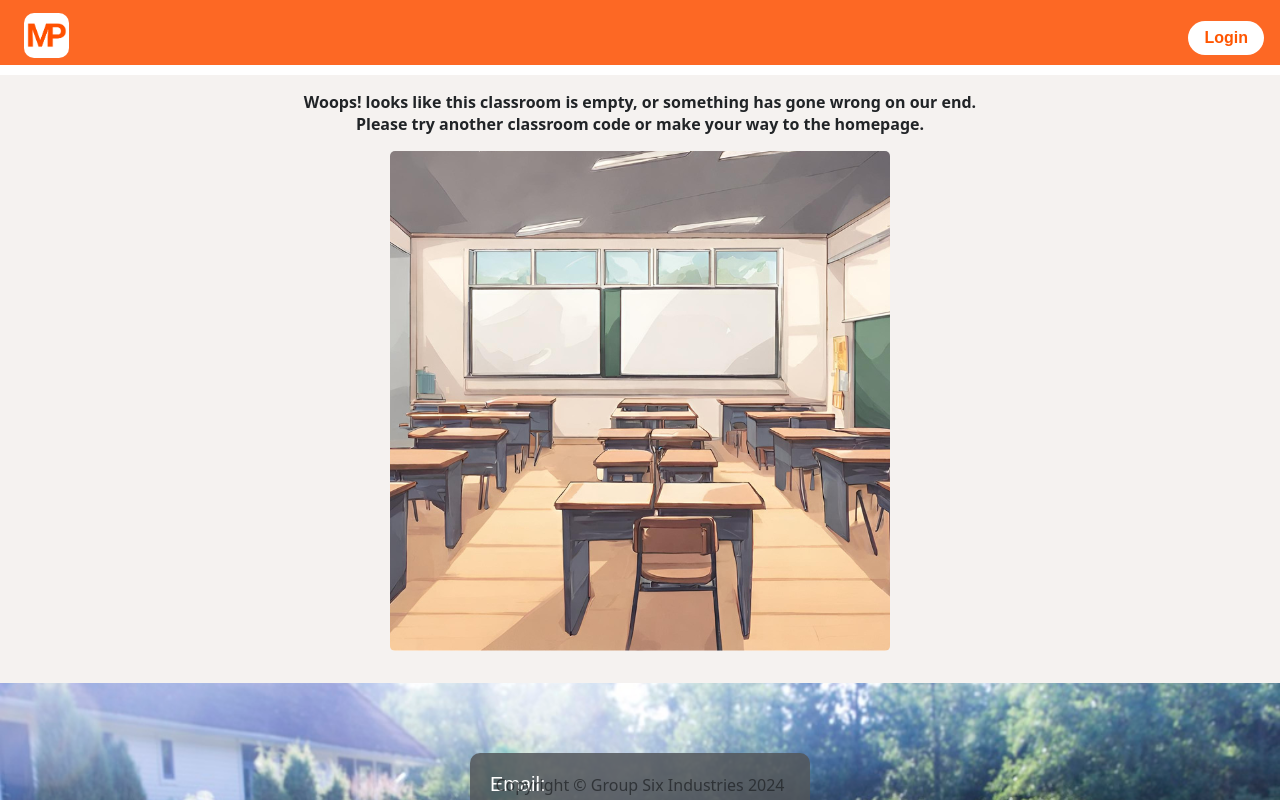
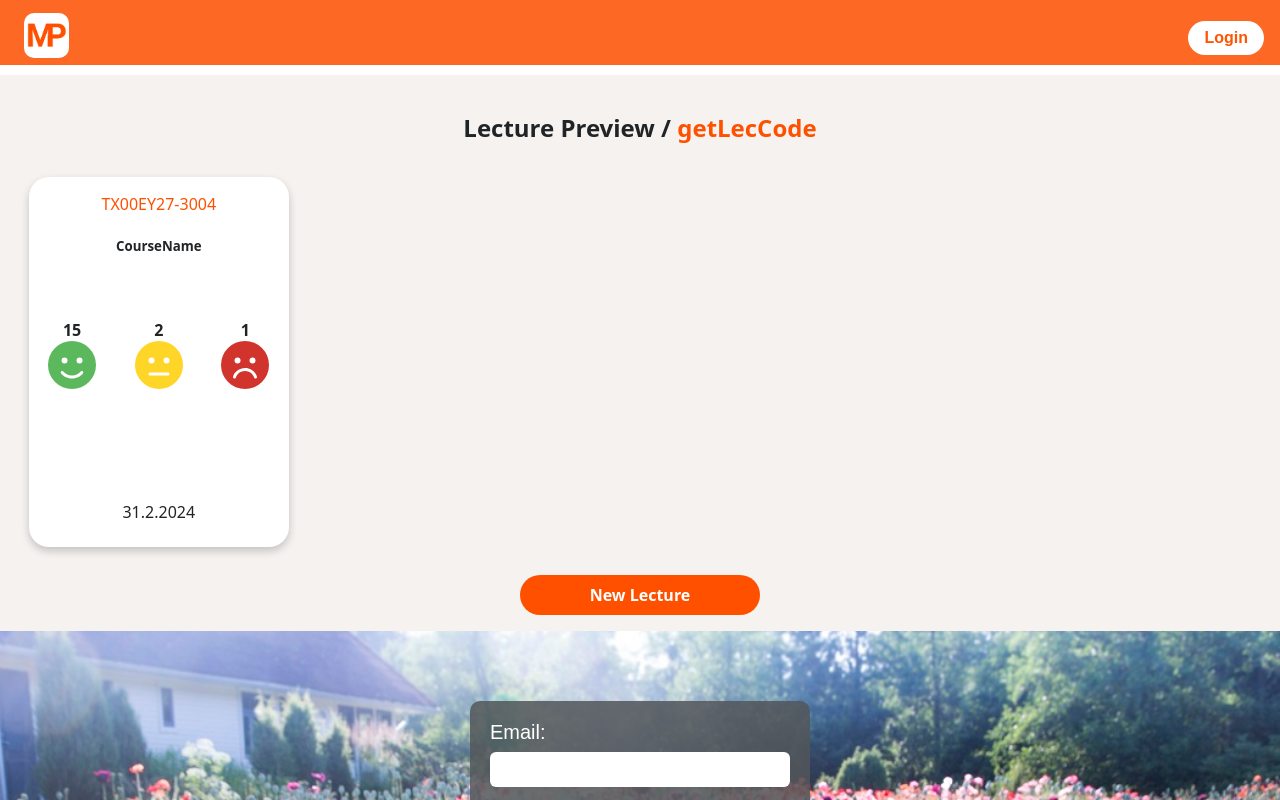
Before and after one commit to Group-6-Software-Development/Project_Poll, a React (Create React App) app in the folder frontend/: page /login in a window 1280 px wide. Shown: the top 800 px of the page. Built offline with nearby package versions, Linux system fonts and the light colour scheme.

Commit message:
lecture previewpage

```diff
--- a/frontend/src/App.js
+++ b/frontend/src/App.js
@@ -9,6 +9,7 @@ import Footer from './components/Footer'
 import { useState } from "react";
 import { BrowserRouter, Route, Routes } from "react-router-dom";
 import ErrorPage from "./pages/ErrorPage";
+import LecturePreview from "./pages/LecturePreview";
 
 const App = () => {
   const [isAuthenticated, setIsAuthenticated] = useState(
@@ -22,7 +23,7 @@ const App = () => {
           isAuthenticated={false}
           setIsAuthenticated={setIsAuthenticated}
         />
-        <ErrorPage />
+        <LecturePreview />
         <Routes>
           <Route path="/profile" element={<UserPage />} />
           <Route
--- a/frontend/src/components/styles/Footer.css
+++ b/frontend/src/components/styles/Footer.css
@@ -1,14 +1,7 @@
 footer {
-  position: absolute;
-  bottom: 0;
   width: 100%;
   text-align: center;
   color: var(--main-text-color);
   opacity: 75%;
-  margin: 0;
-  margin-bottom: 0.25em;
+  margin-top: 4em;
 }
-
-footer p {
-  margin: 0;
-}
--- /dev/null
+++ b/frontend/src/pages/LecturePreview.js
@@ -0,0 +1,21 @@
+import LectureCard from "../components/LectureCard";
+
+const LecturePreview = () => {
+  const lectureCode = "getLecCode"; // TODO Get lecture codes from server
+
+  return (
+    <div className="lecture-preview">
+      <h2>
+        Lecture Preview / <span className="lecture-code">{lectureCode}</span>{" "}
+      </h2>
+      <div className="lecture-card-container">
+        <LectureCard />
+      </div>
+      <div className="new-lecture">
+        <button>New Lecture</button>
+      </div>
+    </div>
+  );
+};
+
+export default LecturePreview;
--- a/frontend/src/styles/app.css
+++ b/frontend/src/styles/app.css
@@ -204,3 +204,33 @@ ErrorPage
     width: 250px;
   }
 }
+
+/*
+======
+LecturePreview
+======
+*/
+.lecture-preview {
+  text-align: center;
+  color: var(--main-text-color);
+  padding: 1em;
+}
+
+.lecture-code {
+  color: var(--secondary-text-color);
+}
+
+.lecture-card-container {
+  display: flex;
+  flex-wrap: wrap;
+}
+
+.new-lecture button {
+  height: 2.5em;
+  width: 15em;
+  background-color: var(--main-btn-bg-color);
+  margin-top: 1em;
+  border-radius: 20px;
+  font-weight: bolder;
+  color: var(--clean-bg-color);
+}
```
